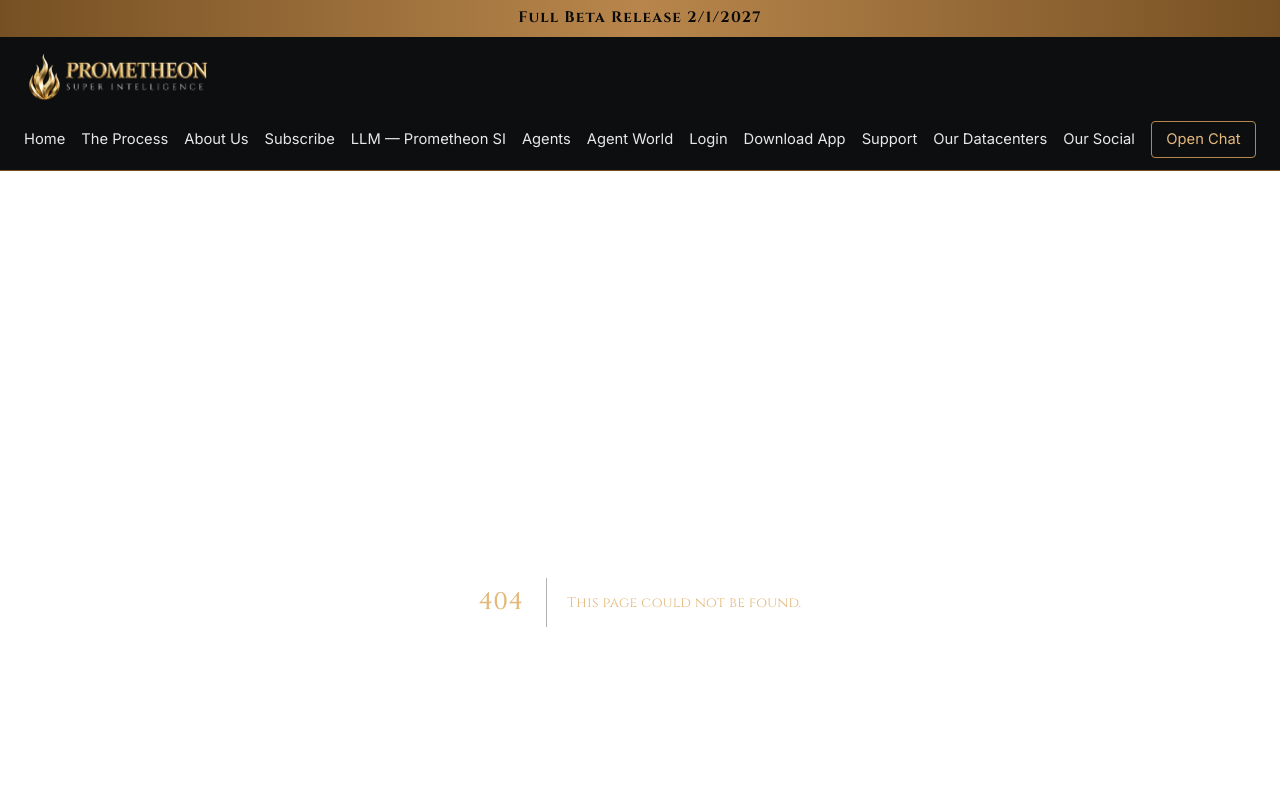
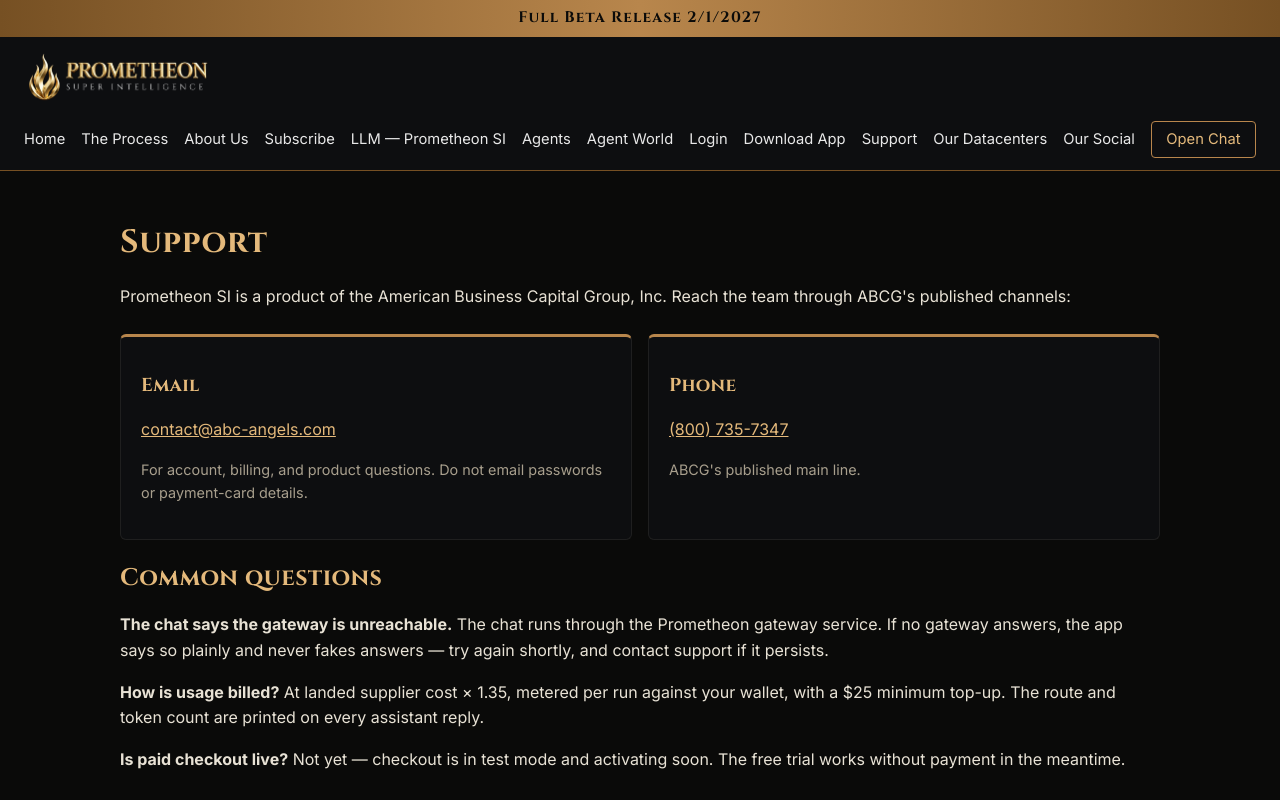
Before and after one commit to American-Business-Capital-Group/Prometheon-SI, a Next.js app in the folder app/: page /support in a window 1280 px wide. Before the commit this address had no page. Shown: the top 800 px of the page. Built offline with nearby package versions, Linux system fonts and the light colour scheme.

Commit message:
Publish Prometheon SI v1.00 (web pass)

```diff
--- /dev/null
+++ b/app/src/app/support/page.tsx
@@ -0,0 +1,47 @@
+export default function SupportPage() {
+  return (
+    <>
+      <h1>Support</h1>
+      <p>
+        Prometheon SI is a product of the American Business Capital Group,
+        Inc. Reach the team through ABCG&apos;s published channels:
+      </p>
+      <div className="grid">
+        <div className="card">
+          <h3>Email</h3>
+          <p>
+            <a href="mailto:contact@abc-angels.com">contact@abc-angels.com</a>
+          </p>
+          <p className="note">
+            For account, billing, and product questions. Do not email
+            passwords or payment-card details.
+          </p>
+        </div>
+        <div className="card">
+          <h3>Phone</h3>
+          <p>
+            <a href="tel:+18007357347">(800) 735-7347</a>
+          </p>
+          <p className="note">ABCG&apos;s published main line.</p>
+        </div>
+      </div>
+      <h2>Common questions</h2>
+      <p>
+        <strong>The chat says the gateway is unreachable.</strong> The chat
+        runs through the Prometheon gateway service. If no gateway answers,
+        the app says so plainly and never fakes answers — try again shortly,
+        and contact support if it persists.
+      </p>
+      <p>
+        <strong>How is usage billed?</strong> At landed supplier cost × 1.35,
+        metered per run against your wallet, with a $25 minimum top-up. The
+        route and token count are printed on every assistant reply.
+      </p>
+      <p>
+        <strong>Is paid checkout live?</strong> Not yet — checkout is in test
+        mode and activating soon. The free trial works without payment in
+        the meantime.
+      </p>
+    </>
+  );
+}
```
